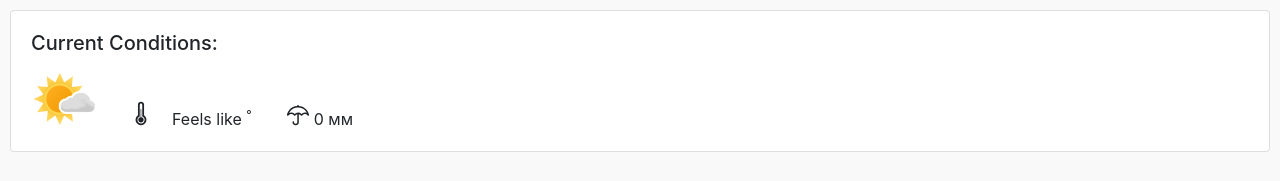
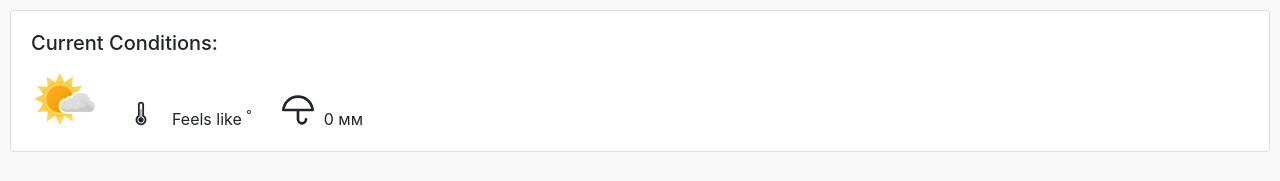
Before and after one commit to artem-p/raindrop, a React (Create React App) app: page / in a window 1280 px wide. Shown: the top 181 px of the page. Built offline with nearby package versions, Linux system fonts and the light colour scheme; no server answers.

Commit message:
add prec icon

```diff
--- a/src/dashboard/CurrentWeather.css
+++ b/src/dashboard/CurrentWeather.css
@@ -35,9 +35,11 @@
 }
 
 .precipitation__icon {
-    align-self: flex-end;
+    line-height: 1.4;
 }
+
 
 .precipitation__int {
     align-self: flex-end;
+    margin-left: 10px;
 }
--- a/src/dashboard/CurrentWeather.js
+++ b/src/dashboard/CurrentWeather.js
@@ -1,7 +1,8 @@
 import React, { useState, useEffect } from 'react'
 import Card from 'react-bootstrap/Card'
 import { Container, Row, Col } from 'react-bootstrap';
-import { WiThermometer, WiUmbrella } from 'react-icons/wi'
+import { WiThermometer } from 'react-icons/wi'
+import { FiUmbrella } from 'react-icons/fi'
 import fair_day from '../weather-icons-metno/svg/fair_day.svg'
 import { owmRequests } from '../requests'
 import { owmApi } from '../api'
@@ -59,7 +60,7 @@ function CurrentWeather({lat, lon, place}) {
 
               <div class="precipitation">
                 <div class="precipitation__icon">
-                  <WiUmbrella />
+                  <FiUmbrella />
                 </div>
 
                 <div class="precipitation__int">
```
